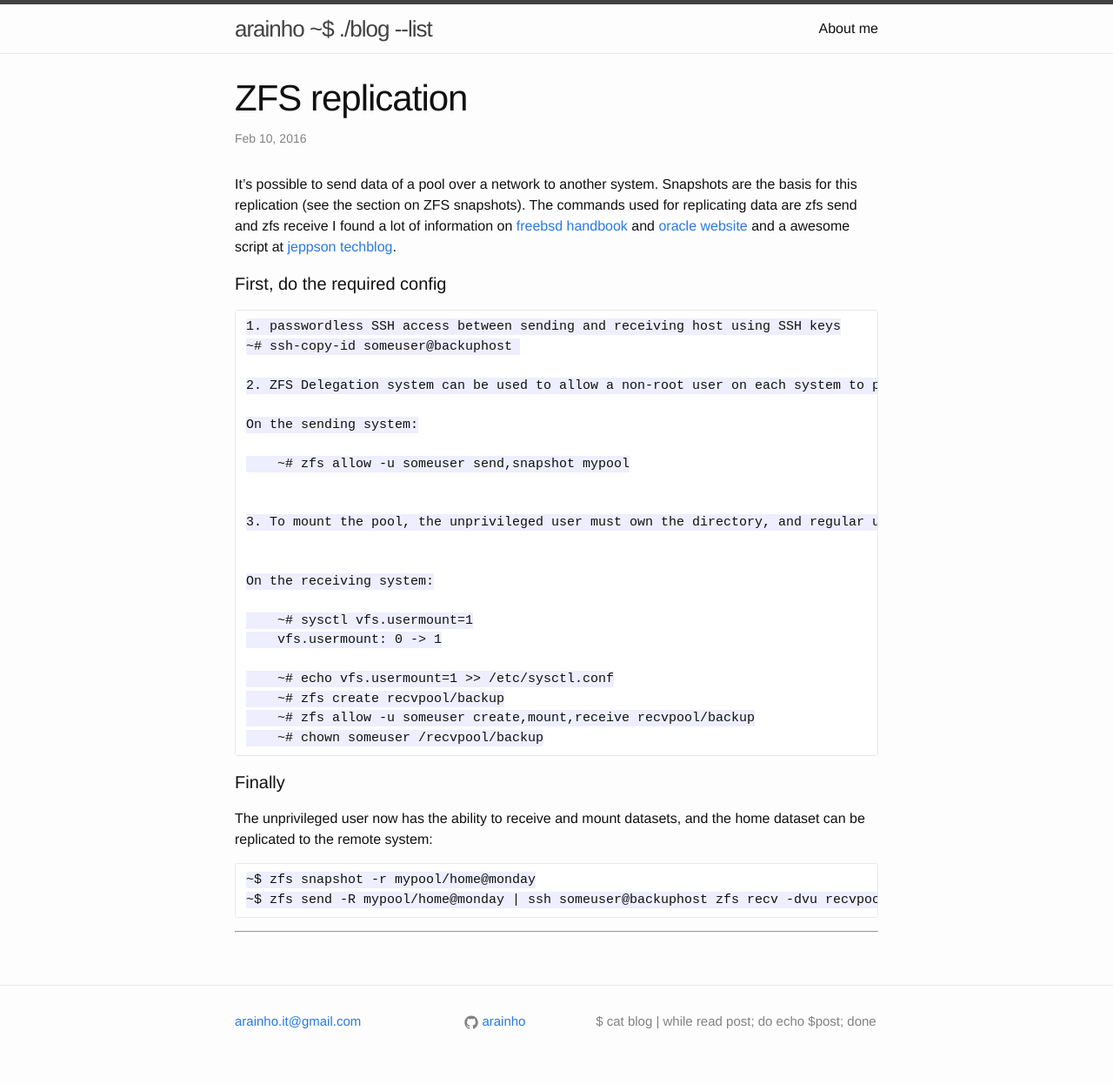
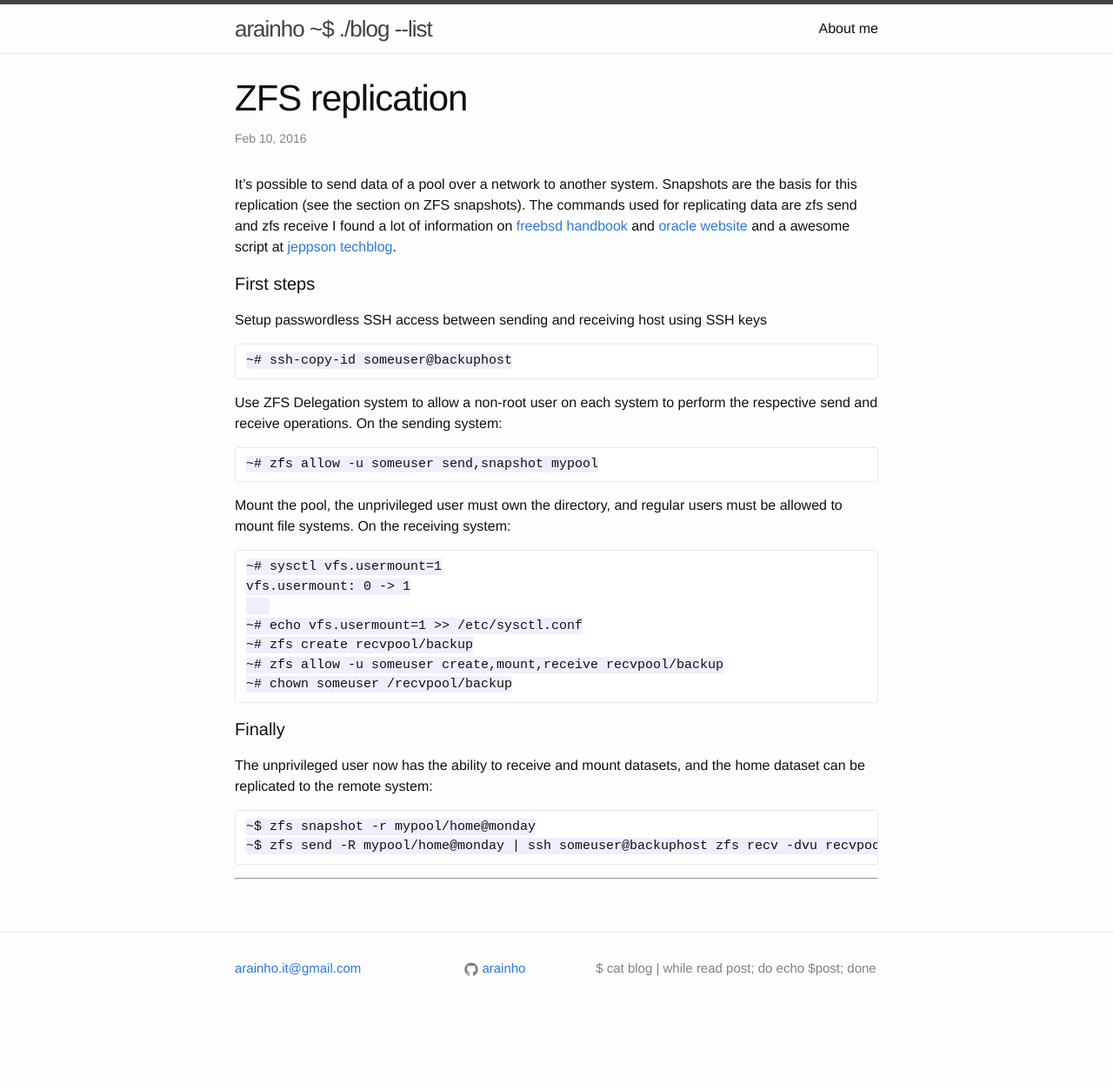
Before and after one commit to arainho/arainho.github.io, a Jekyll site: the page built from _posts/2016-02-10-zfs-replication.md, in a window 1280 px wide. Shown: the whole page at 87% size. Built offline with Jekyll 4.4.1, drawn with Linux system fonts in a browser that asks for light colours; after the commit the page ends 1184 px from its top, so only the background shows below that.

Commit message:
fix bullets and code blocks

````diff
--- a/_posts/2016-02-10-zfs-replication.md
+++ b/_posts/2016-02-10-zfs-replication.md
@@ -9,34 +9,32 @@ It's possible to send data of a pool over a network to another system. Snapshots
 I found a lot of information on [freebsd handbook] and [oracle website] and a awesome script at [jeppson techblog].
 
 
-#### First, do the required config
+#### First steps
 
-    1. passwordless SSH access between sending and receiving host using SSH keys
-    ~# ssh-copy-id someuser@backuphost
+Setup passwordless SSH access between sending and receiving host using SSH keys
 
-    2. ZFS Delegation system can be used to allow a non-root user on each system to perform the respective send and receive operations.
+```
+~# ssh-copy-id someuser@backuphost
+```
 
-    On the sending system:
+Use ZFS Delegation system to allow a non-root user on each system to perform the respective send and receive operations. On the sending system:
 
-        ~# zfs allow -u someuser send,snapshot mypool
+```
+~# zfs allow -u someuser send,snapshot mypool
+```
 
+Mount the pool, the unprivileged user must own the directory, and regular users must be allowed to mount file systems. On the receiving system:
 
-    3. To mount the pool, the unprivileged user must own the directory, and regular users must be allowed to mount file systems.
+    ~# sysctl vfs.usermount=1
+    vfs.usermount: 0 -> 1
 
-
-    On the receiving system:
-
-        ~# sysctl vfs.usermount=1
-        vfs.usermount: 0 -> 1
-
-        ~# echo vfs.usermount=1 >> /etc/sysctl.conf
-        ~# zfs create recvpool/backup
-        ~# zfs allow -u someuser create,mount,receive recvpool/backup
-        ~# chown someuser /recvpool/backup
+    ~# echo vfs.usermount=1 >> /etc/sysctl.conf
+    ~# zfs create recvpool/backup
+    ~# zfs allow -u someuser create,mount,receive recvpool/backup
+    ~# chown someuser /recvpool/backup
 
 #### Finally
 The unprivileged user now has the ability to receive and mount datasets, and the home dataset can be replicated to the remote system:
-
 
     ~$ zfs snapshot -r mypool/home@monday
     ~$ zfs send -R mypool/home@monday | ssh someuser@backuphost zfs recv -dvu recvpool/backup
````
